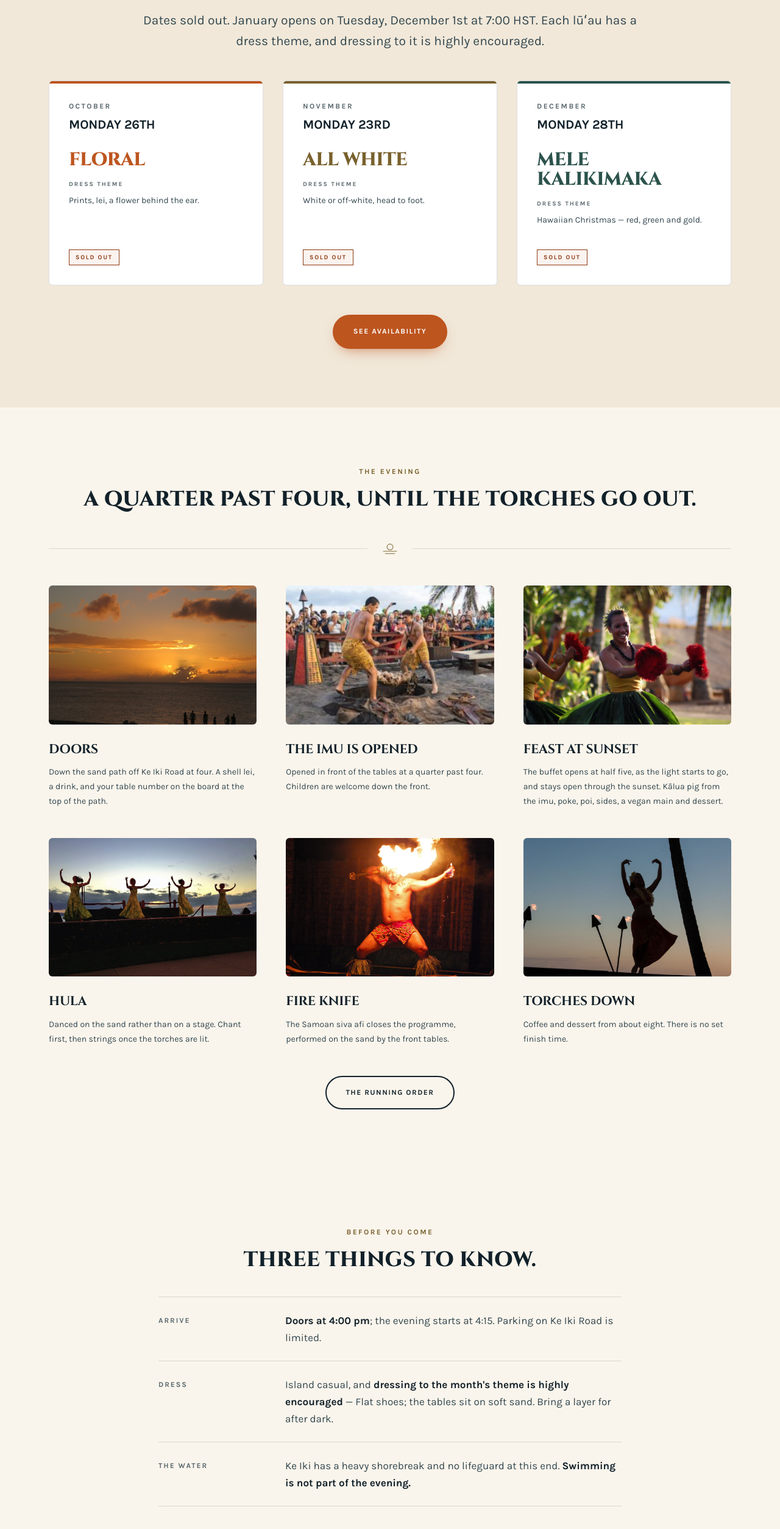
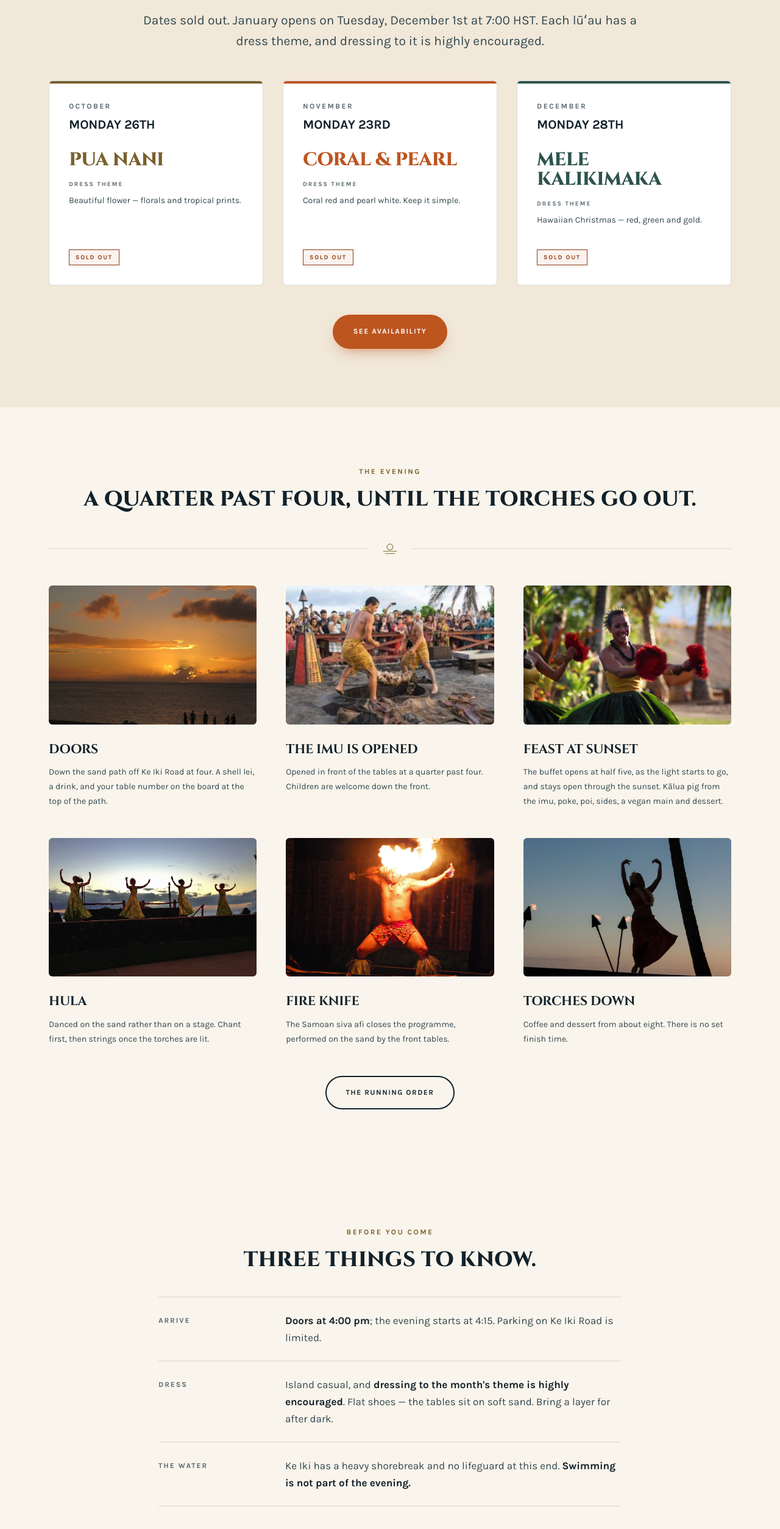
Before and after one commit to swdro/keikisunsetluau, a plain HTML site: page index.html in a window 1280 px wide. Shown: the part 1773-4280 px from the top of the page at 61% size. Drawn offline with Linux system fonts and the light colour scheme.

Commit message:
changed themes

```diff
--- a/css/style.css
+++ b/css/style.css
@@ -718,8 +718,8 @@ figure { margin: 0; }
   content: ""; position: absolute; inset: 0 0 auto 0; height: 4px;
   background: var(--accent, var(--ember));
 }
-.month-card--floral { --accent: var(--ember); }
-.month-card--white  { --accent: var(--gold); }
+.month-card--puanani { --accent: var(--gold); }
+.month-card--coral  { --accent: var(--ember); }
 .month-card--mele   { --accent: var(--sea); }
 
 .month-card__month {
--- a/index.html
+++ b/index.html
@@ -102,20 +102,20 @@
         dressing to it is highly encouraged.</p>
       </div>
       <div class="months" style="margin-top:3rem">
-        <div class="month-card month-card--floral" data-reveal>
+        <div class="month-card month-card--puanani" data-reveal>
           <p class="month-card__month">October</p>
           <p class="month-card__date">Monday 26th</p>
-          <p class="month-card__theme">Floral</p>
+          <p class="month-card__theme">Pua Nani</p>
           <p class="month-card__label">Dress theme</p>
-          <p class="month-card__note">Prints, lei, a flower behind the ear.</p>
+          <p class="month-card__note">Beautiful flower &mdash; florals and tropical prints.</p>
           <div class="month-card__foot"><span class="pill pill--soldout">Sold out</span></div>
         </div>
-        <div class="month-card month-card--white" data-reveal data-reveal-delay="90">
+        <div class="month-card month-card--coral" data-reveal data-reveal-delay="90">
           <p class="month-card__month">November</p>
           <p class="month-card__date">Monday 23rd</p>
-          <p class="month-card__theme">All white</p>
+          <p class="month-card__theme">Coral &amp; Pearl</p>
           <p class="month-card__label">Dress theme</p>
-          <p class="month-card__note">White or off-white, head to foot.</p>
+          <p class="month-card__note">Coral red and pearl white. Keep it simple.</p>
           <div class="month-card__foot"><span class="pill pill--soldout">Sold out</span></div>
         </div>
         <div class="month-card month-card--mele" data-reveal data-reveal-delay="180">
@@ -167,8 +167,8 @@
           4:15. Parking on Ke Iki Road is limited.</dd></div>
         <div class="details__row"><dt class="details__key">Dress</dt>
           <dd class="details__val">Island casual, and <strong>dressing to the month's theme
-          is highly encouraged</strong> &mdash; Flat shoes; the tables sit on
-          soft sand. Bring a layer for after dark.</dd></div>
+          is highly encouraged</strong>. Flat shoes &mdash; the tables sit on soft sand.
+          Bring a layer for after dark.</dd></div>
         <div class="details__row"><dt class="details__key">The water</dt>
           <dd class="details__val">Ke Iki has a heavy shorebreak and no lifeguard at this
           end. <strong>Swimming is not part of the evening.</strong></dd></div>
```
Also changed, not shown: book.html (+6 -6 lines), visit.html (+3 -2 lines).
